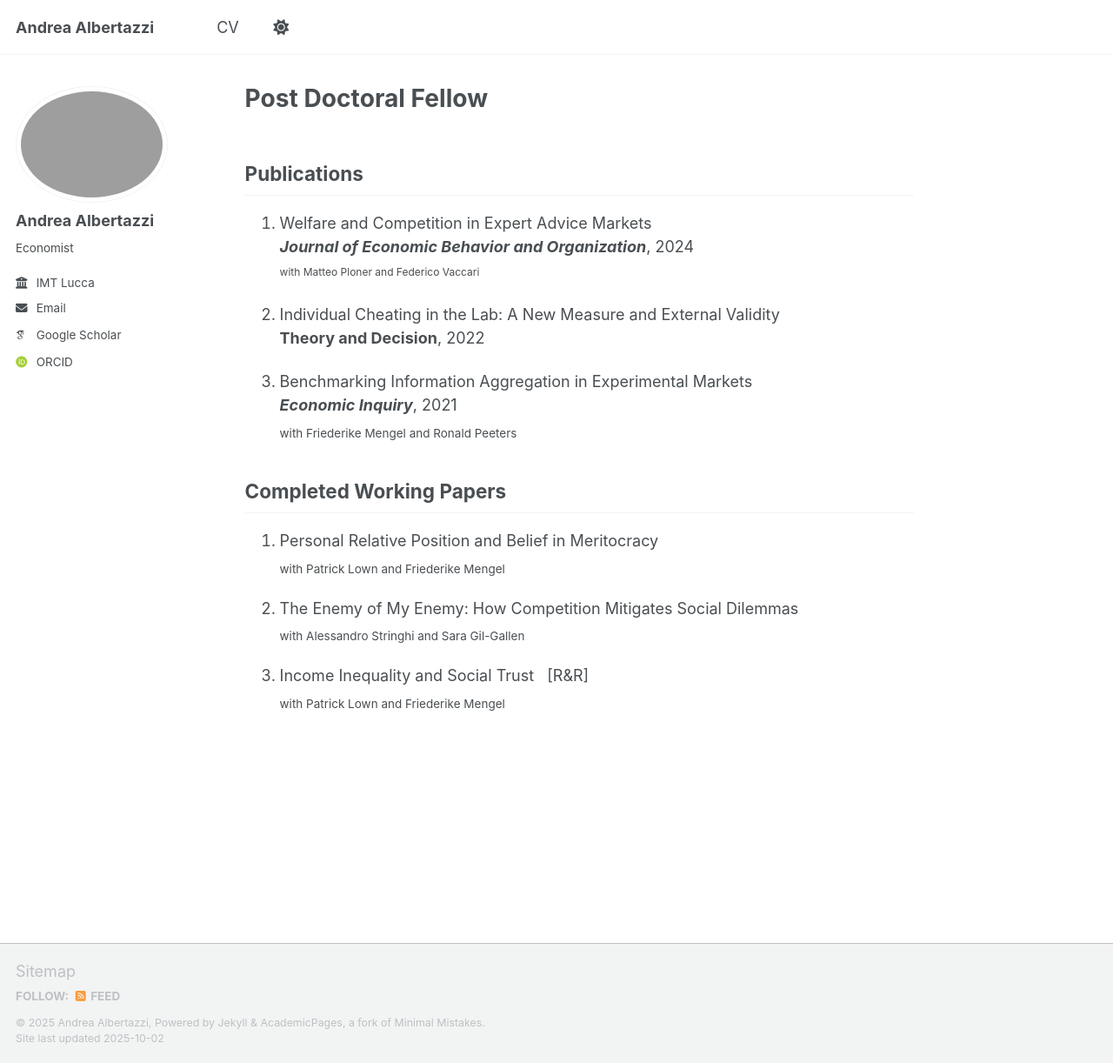
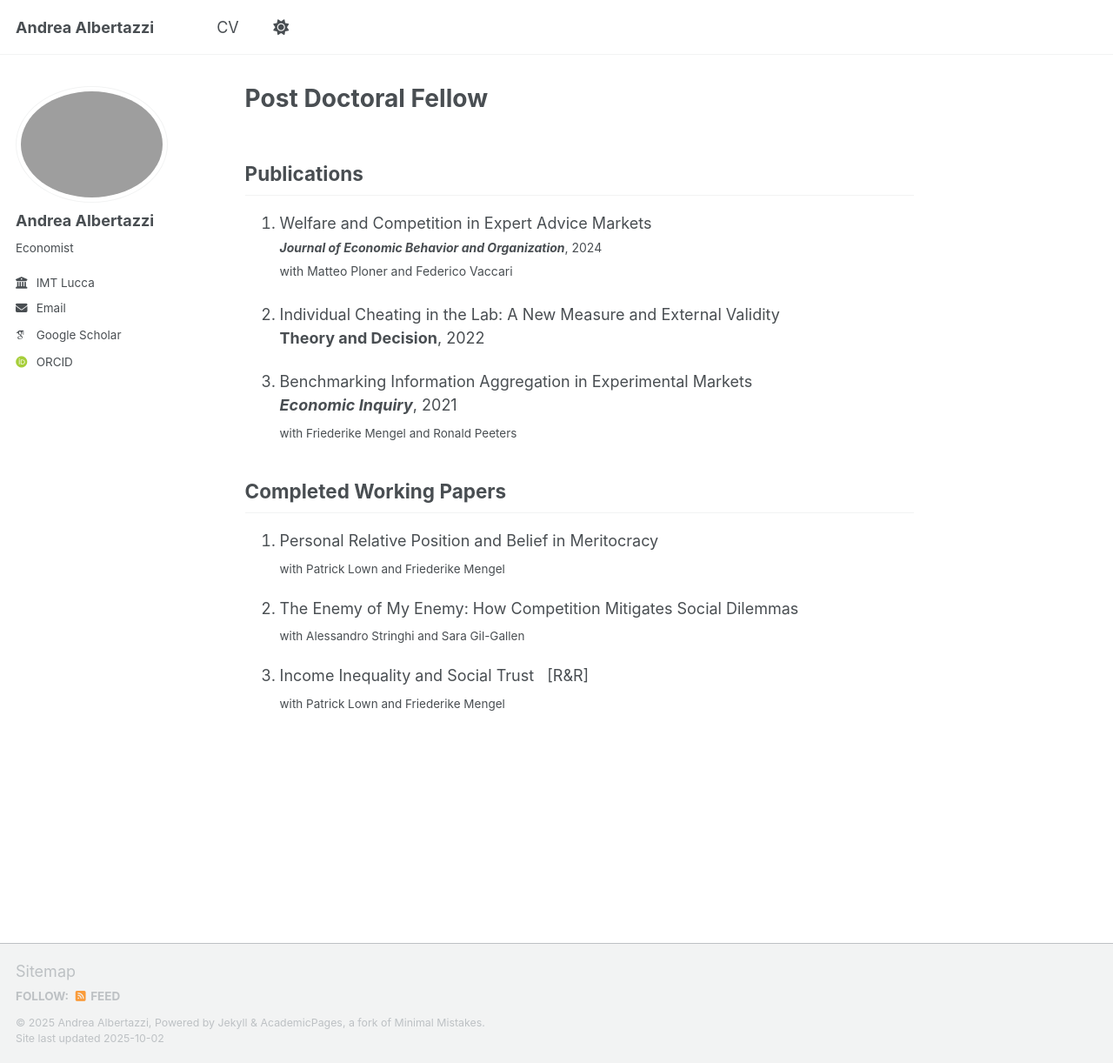
Before and after one commit to tazze87/tazze87.github.io, a Jekyll site: the page built from _pages/about.md, in a window 1280 px wide and 1222 px high. Shown: the whole window at 87% size. Built offline with Jekyll 4.4.1, drawn with Linux system fonts in a browser that asks for light colours; some web fonts are replaced; a script that is not in the unit is left out.

Commit message:
Update about.md

```diff
--- a/_pages/about.md
+++ b/_pages/about.md
@@ -7,8 +7,8 @@ author_profile: true
 
 ## Publications
 1. Welfare and Competition in Expert Advice Markets<br>
-    ***Journal of Economic Behavior and Organization***, 2024<br>
-    <span style="font-size:12px;">with Matteo Ploner and Federico Vaccari</span>
+    <span style="font-size:14px;">***Journal of Economic Behavior and Organization***, 2024</span><br>
+    <span style="font-size:14px;">with Matteo Ploner and Federico Vaccari</span>
 
 2. Individual Cheating in the Lab: A New Measure and External Validity<br>
     **Theory and Decision**, 2022
```
